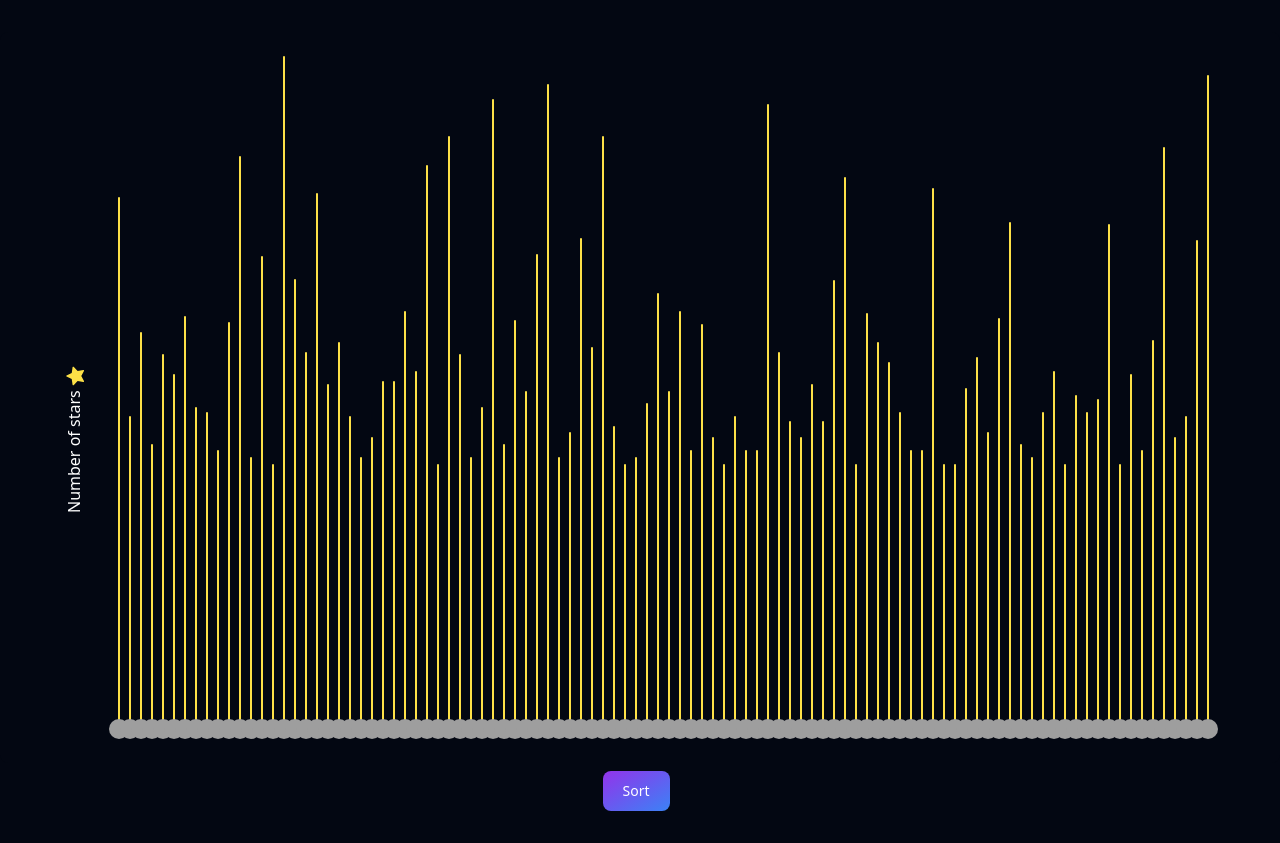
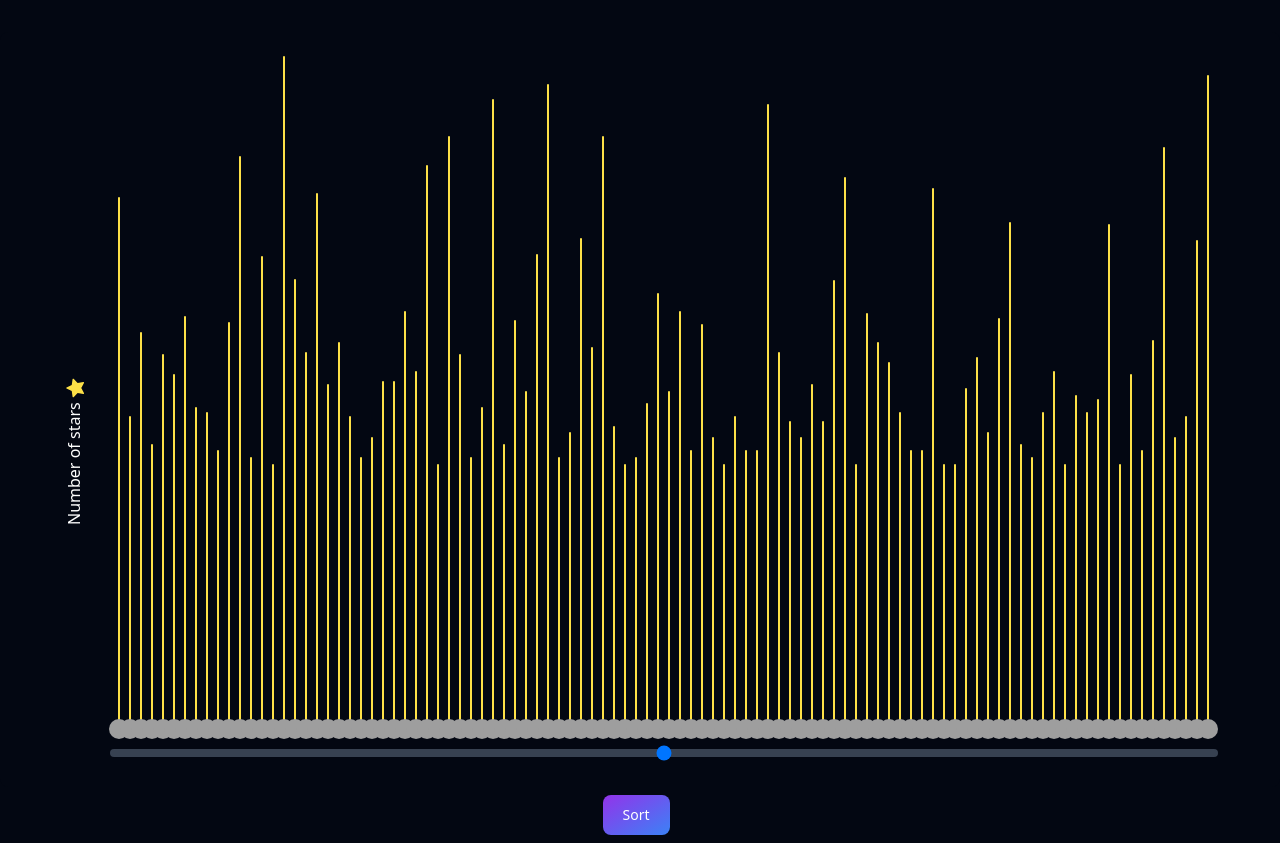
Before and after one commit to aidando73/sorting-visualizer-of-sorting-visualizers, a website: page index.html in a window 1280 px wide. Before the commit the page ends 819 px from the top, so only its background shows below. Drawn offline with nearby package versions, Linux system fonts and the light colour scheme; grey boxes are pictures that could not be loaded.

Commit message:
continue

```diff
--- a/index.html
+++ b/index.html
@@ -16,9 +16,13 @@
             <svg class="inline w-5"  fill="var(--yellow-300)" xmlns="http://www.w3.org/2000/svg" width="24" height="24" viewBox="0 0 24 24"><path d="m12.672.668 3.059 6.197 6.838.993a.75.75 0 0 1 .416 1.28l-4.948 4.823 1.168 6.812a.75.75 0 0 1-1.088.79L12 18.347l-6.116 3.216a.75.75 0 0 1-1.088-.791l1.168-6.811-4.948-4.823a.749.749 0 0 1 .416-1.279l6.838-.994L11.327.668a.75.75 0 0 1 1.345 0Z"/></svg>
          </div>
       </div>
+
       <div>
          <div>
             <div id="view" style="display: flex; flex-direction: row; align-items: flex-end;">
+            </div>
+            <div class="-ml-2">
+               <input id="default-range" type="range" value="50" class="w-full h-2 bg-gray-700 rounded-lg appearance-none cursor-pointer">
             </div>
          </div>
       </div>
```
